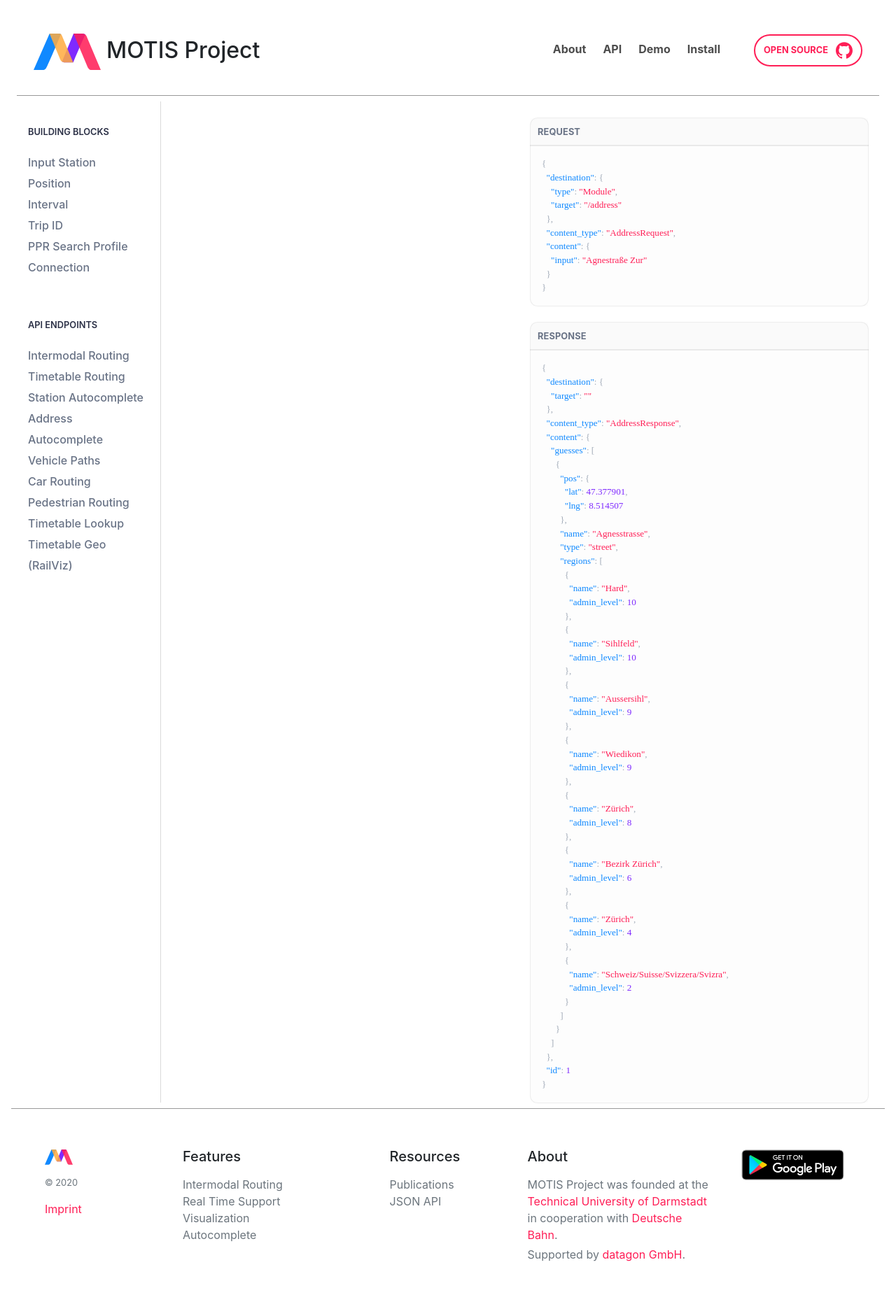
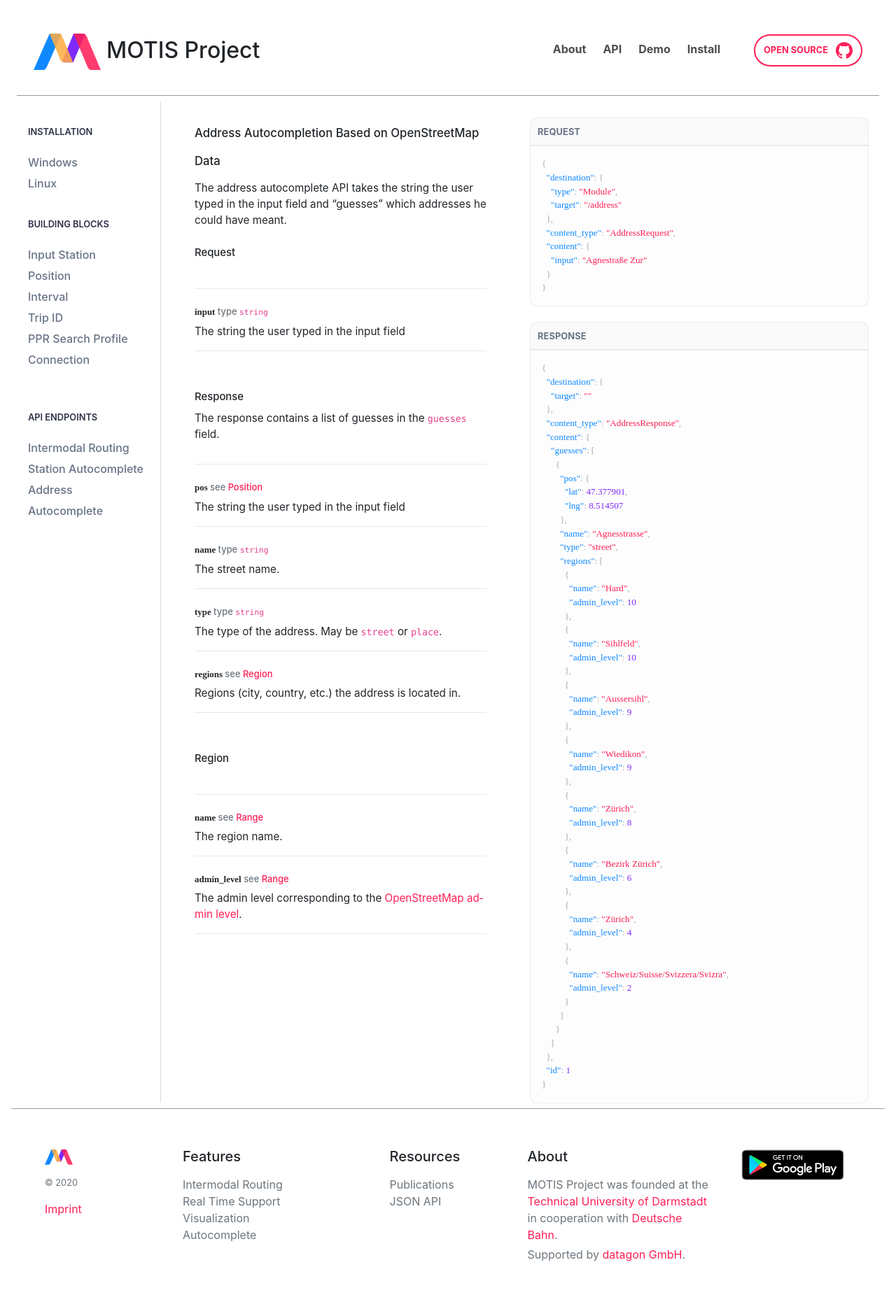
Before and after one commit to motis-project/motis-page, a Jekyll site: the page built from api/address.md, in a window 1280 px wide. Shown: the whole page at 70% size. Built offline with Jekyll 4.4.1, drawn with Linux system fonts in a browser that asks for light colours; some web fonts are replaced.

Commit message:
work in progress installation

```diff
--- a/_includes/header.html
+++ b/_includes/header.html
@@ -15,8 +15,8 @@
       href="{% link api/index.md %}">API</a>
     <a class="nav-link" href="https://demo.motis-project.de/public/"
       target="_blank">Demo</a>
-    <a class="nav-link {% if '/install.html' == page.url %}active{% endif %}"
-      href="{% link install.html %}">Install</a>
+    <a class="nav-link {% if '/install.md' == page.url %}active{% endif %}"
+      href="{% link install.md %}">Install</a>
   </nav>
 
   <a class="github mt-3 mt-sm-auto mb-sm-auto ml-sm-5"
--- a/_layouts/api.html
+++ b/_layouts/api.html
@@ -4,6 +4,11 @@ layout: default
 
 <div class="row">
   <div class="col-xl-2 sidebar">
+    <h5 class="mt-xl-4">Installation</h5>
+    <ul>
+      <li><a href="{% link install.md %}#windows-installation-guide">Windows</a></li>
+      <li><a href="{% link install.md %}#linux-installation-guide">Linux</a></li>
+    </ul>
     <h5 class="mt-xl-4">Building Blocks</h5>
     <ul>
       <li><a href="{% link api/buildingblocks.md %}#input-station">Input Station</a></li>
@@ -17,14 +22,13 @@ layout: default
     <h5 class="mt-xl-5">API Endpoints</h5>
     <ul>
       <li><a href="{% link api/intermodal.md %}">Intermodal Routing</a></li>
-      <li><a href="{% link api/routing.md %}">Timetable Routing</a></li>
+      <!-- <li><a href="{% link api/routing.md %}">Timetable Routing</a></li> -->
       <li><a href="{% link api/guesser.md %}">Station Autocomplete</a></li>
       <li><a href="{% link api/address.md %}">Address Autocomplete</a></li>
-      <li><a href="#">Vehicle Paths</a></li>
-      <li><a href="#">Car Routing</a></li>
-      <li><a href="#">Pedestrian Routing</a></li>
-      <li><a href="#">Timetable Lookup</a></li>
-      <li><a href="#">Timetable Geo (RailViz)</a></li>
+      <!-- <li><a href="#">Car Routing</a></li> -->
+      <!-- <li><a href="#">Pedestrian Routing</a></li> -->
+      <!-- li><a href="#">Timetable Lookup</a></li> -->
+      <!-- <li><a href="#">Timetable Geo (RailViz)</a></li> -->
     </ul>
   </div>
 
--- a/api/address.md
+++ b/api/address.md
@@ -3,3 +3,33 @@ layout: api
 request: samples/AddressRequest.json
 response: samples/AddressResponse.json
 ---
+
+## Address Autocompletion Based on OpenStreetMap Data
+
+The address autocomplete API takes the string the user typed in the input field and "guesses" which addresses he could have meant.
+
+### Request
+
+  - ##### <span class="param">input</span> type `string`
+    The string the user typed in the input field
+
+### Response
+
+The response contains a list of guesses in the `guesses` field.
+
+
+  - ##### <span class="param">pos</span> see [Position]({% link api/buildingblocks.md %}#position)
+    The string the user typed in the input field
+  - ##### <span class="param">name</span> type `string`
+    The street name.
+  - ##### <span class="param">type</span> type `string`
+    The type of the address. May be `street` or `place`.
+  - ##### <span class="param">regions</span> see [Region](#region)
+    Regions (city, country, etc.) the address is located in.
+
+### Region
+
+  - ##### <span class="param">name</span> see [Range](#range)
+    The region name.
+  - ##### <span class="param">admin_level</span> see [Range](#range)
+    The admin level corresponding to the [OpenStreetMap admin level](https://wiki.openstreetmap.org/wiki/Key:admin_level).
--- a/assets/page.css
+++ b/assets/page.css
@@ -193,10 +193,6 @@ a {
   .slogan {
     margin: 3em 0;
   }
-}
-
-.slogan h1 {
-  font-size: 2.8em;
 }
 
 .slogan h2 {
```
Also changed, not shown: api/guesser.md (+15 -0 lines), api/intermodal.md (+11 -0 lines), install.html (deleted, +0 -9 lines), install.md (added, +32 -0 lines).
